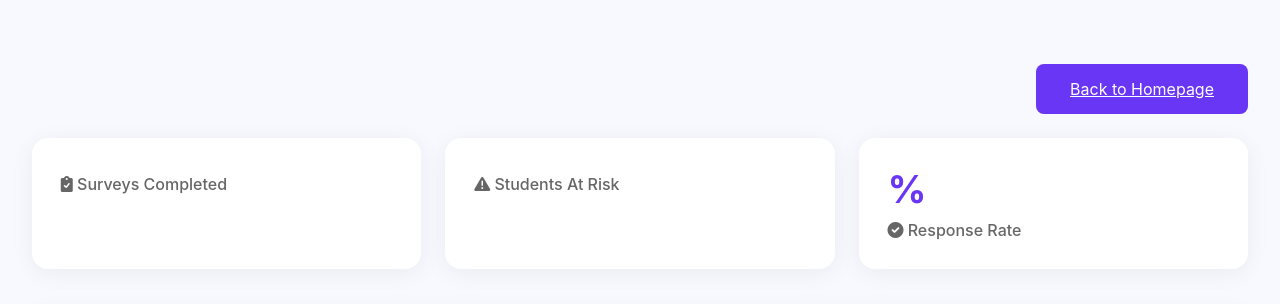
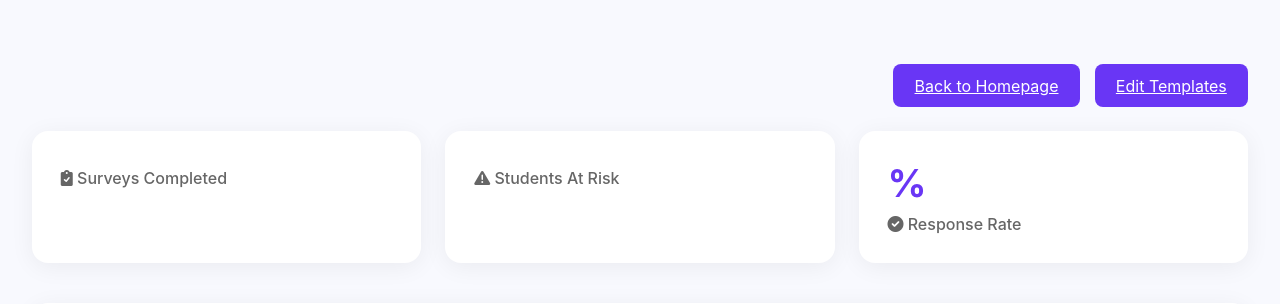
Before and after one commit to SowfeeHealth/SowfeeHealth, a Django app: template frontend/templates/dashboard.html in a window 1280 px wide. Shown: the part 102-406 px from the top of the page. Run offline with Django 5.2, Linux system fonts and the light colour scheme; the template is opened without the code that fills it, so the values that code supplies are empty.

Commit message:
added edit templates button

```diff
--- a/frontend/templates/dashboard.html
+++ b/frontend/templates/dashboard.html
@@ -169,8 +169,27 @@
         box-shadow: 0 4px 12px rgba(105, 54, 245, 0.2);
       }
 
+      .link-btn {
+        transition: all 0.3s ease;
+        border: 2px solid transparent !important;
+        padding: 0.6rem 1.2rem;
+        background: #6936f5;
+        color: white;
+        border: none;
+        border-radius: 8px;
+        cursor: pointer;
+        display: inline-block;            /*align two buttons to the right with inline-block, not block*/
+        width: fit-content;
+        margin-top: 1.5rem;
+        margin-left: 0;                  /* align right with auto margin */
+        margin-right: 0;
+      }
+
+
       .home-button-wrapper {
-        text-align: right;
+        display: flex;
+        justify-content: flex-end;
+        gap: 15px;
         margin-bottom: 1.5rem;
       }
 
@@ -193,7 +212,8 @@
       </div>
 
       <div class="home-button-wrapper">
-        <a href="/" class="show-more-btn" id="home-button">Back to Homepage</a>
+        <a href="/" class="link-btn" id="home-button">Back to Homepage</a>
+        <a href="/admin/survey-templates/" class="link-btn" id="home-button-2">Edit Templates</a>
       </div>
 
       <!-- Summary Metrics -->
```
